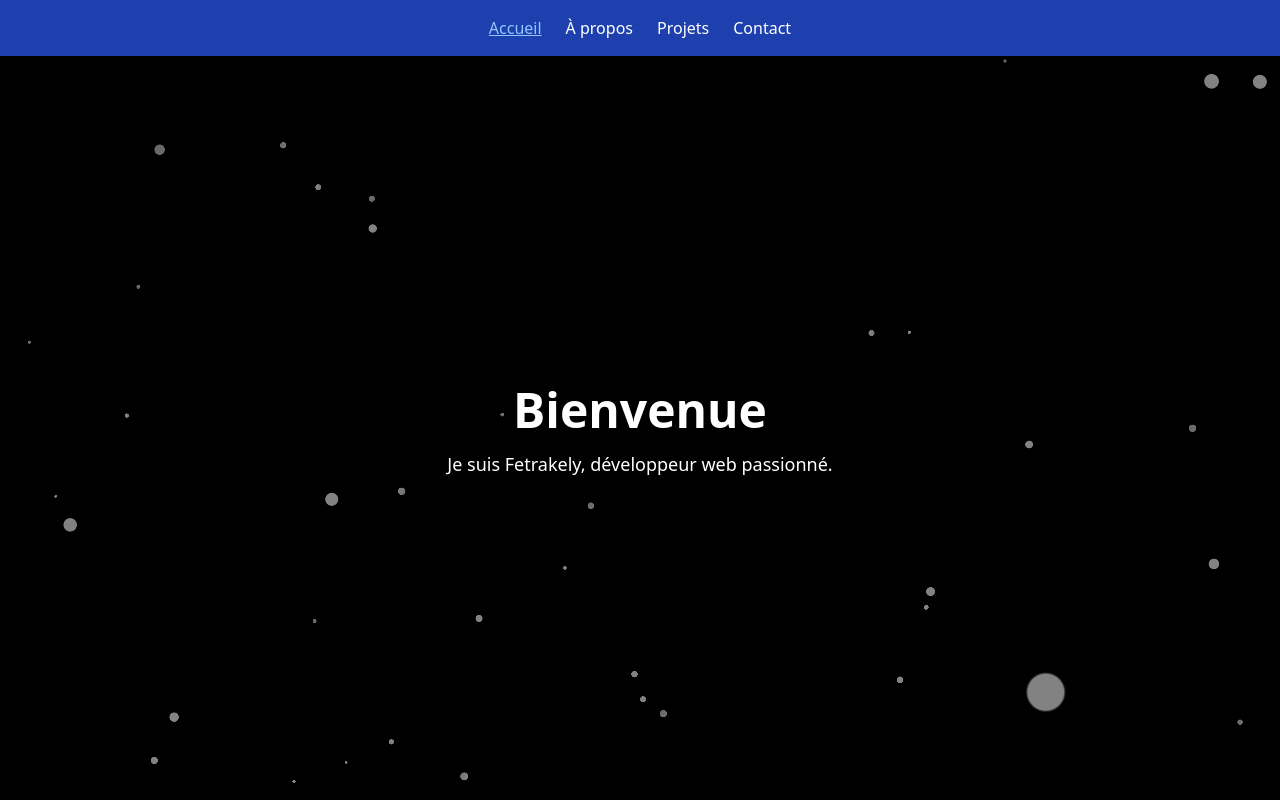
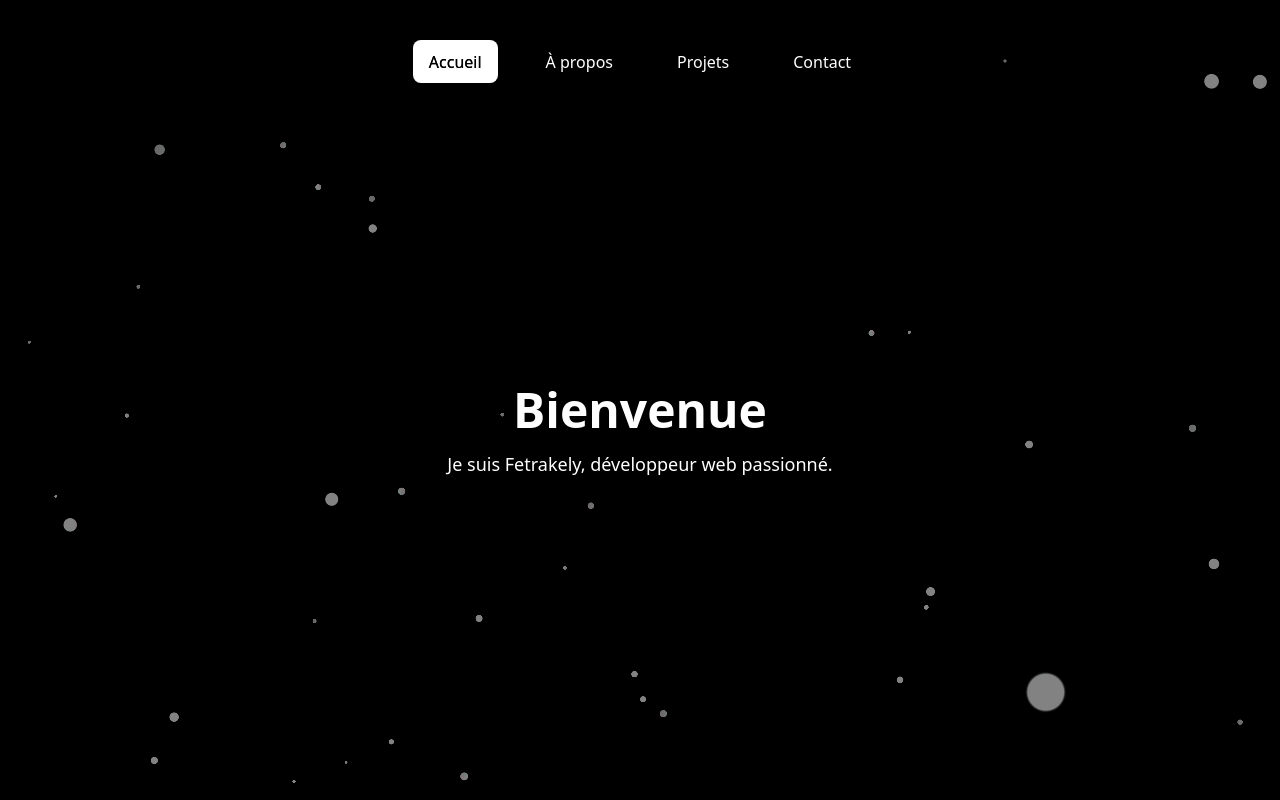
Before and after one commit to fetraandri/fetraportfoliopro, a React (Vite) app: page / in a window 1280 px wide. Shown: the top 800 px of the page. Built offline with nearby package versions, Linux system fonts and the light colour scheme.

Commit message:
Replace a navbar style

```diff
--- a/src/App.jsx
+++ b/src/App.jsx
@@ -1,4 +1,4 @@
-import { motion } from 'framer-motion';
+import { motion, useScroll, useSpring, useTransform } from 'framer-motion';
 import Header from './components/Header';
 import Footer from './components/Footer';
 import ProjectCard from './components/ProjectCard';
@@ -97,7 +97,7 @@ function App() {
         >
           <div className="container mx-auto p-6 text-center text-white">
             <h1 className="text-4xl font-bold mb-4">Contactez-moi</h1>
-            <p>Envoyez-moi un message à : <a href="mailto:tonemail@example.com" className="text-blue-300 hover:underline">tonemail@example.com</a></p>
+            <p>Envoyez-moi un message à : <a href="mailto:tonemail@example.com" className="text-blue-300 hover:underline">hei.fetra@gmail.com</a></p>
           </div>
         </motion.section>
 
--- a/src/components/Header.jsx
+++ b/src/components/Header.jsx
@@ -1,8 +1,115 @@
 import { motion } from 'framer-motion';
-import { useState, useEffect } from 'react';
+import { useState, useEffect, useRef } from 'react';
+import './styles/Header.css'; // Importation du fichier CSS
 
 function Header() {
   const [activeSection, setActiveSection] = useState('home');
+  const containerRef = useRef(null);
+  const navRef = useRef(null);
+  const filterRef = useRef(null);
+  const textRef = useRef(null);
+
+  const navItems = [
+    { label: 'Accueil', href: '#home' },
+    { label: 'À propos', href: '#about' },
+    { label: 'Projets', href: '#projects' },
+    { label: 'Contact', href: '#contact' },
+  ];
+
+  const animationTime = 600;
+  const particleCount = 15;
+  const particleDistances = [90, 10];
+  const particleR = 100;
+  const timeVariance = 300;
+  const colors = [1, 2, 3, 1, 2, 3, 1, 4];
+
+  const noise = (n = 1) => n / 2 - Math.random() * n;
+  const getXY = (distance, pointIndex, totalPoints) => {
+    const angle = ((360 + noise(8)) / totalPoints) * pointIndex * (Math.PI / 180);
+    return [distance * Math.cos(angle), distance * Math.sin(angle)];
+  };
+
+  const createParticle = (i, t, d, r) => {
+    let rotate = noise(r / 10);
+    return {
+      start: getXY(d[0], particleCount - i, particleCount),
+      end: getXY(d[1] + noise(7), particleCount - i, particleCount),
+      time: t,
+      scale: 1 + noise(0.2),
+      color: colors[Math.floor(Math.random() * colors.length)],
+      rotate: rotate > 0 ? (rotate + r / 20) * 10 : (rotate - r / 20) * 10,
+    };
+  };
+
+  const makeParticles = (element) => {
+    const d = particleDistances;
+    const r = particleR;
+    const bubbleTime = animationTime * 2 + timeVariance;
+    element.style.setProperty('--time', `${bubbleTime}ms`);
+    for (let i = 0; i < particleCount; i++) {
+      const t = animationTime * 2 + noise(timeVariance * 2);
+      const p = createParticle(i, t, d, r);
+      element.classList.remove('active');
+      setTimeout(() => {
+        const particle = document.createElement('span');
+        const point = document.createElement('span');
+        particle.classList.add('particle');
+        particle.style.setProperty('--start-x', `${p.start[0]}px`);
+        particle.style.setProperty('--start-y', `${p.start[1]}px`);
+        particle.style.setProperty('--end-x', `${p.end[0]}px`);
+        particle.style.setProperty('--end-y', `${p.end[1]}px`);
+        particle.style.setProperty('--time', `${p.time}ms`);
+        particle.style.setProperty('--scale', `${p.scale}`);
+        particle.style.setProperty('--color', `var(--color-${p.color}, white)`);
+        particle.style.setProperty('--rotate', `${p.rotate}deg`);
+        point.classList.add('point');
+        particle.appendChild(point);
+        element.appendChild(particle);
+        requestAnimationFrame(() => {
+          element.classList.add('active');
+        });
+        setTimeout(() => {
+          try {
+            element.removeChild(particle);
+          } catch {
+            // do nothing
+          }
+        }, t);
+      }, 30);
+    }
+  };
+
+  const updateEffectPosition = (element) => {
+    if (!containerRef.current || !filterRef.current || !textRef.current) return;
+    const containerRect = containerRef.current.getBoundingClientRect();
+    const pos = element.getBoundingClientRect();
+    const styles = {
+      left: `${pos.x - containerRect.x}px`,
+      top: `${pos.y - containerRect.y}px`,
+      width: `${pos.width}px`,
+      height: `${pos.height}px`,
+    };
+    Object.assign(filterRef.current.style, styles);
+    Object.assign(textRef.current.style, styles);
+    textRef.current.innerText = element.innerText;
+  };
+
+  const handleClick = (e, section) => {
+    const liEl = e.currentTarget;
+    if (activeSection === section) return;
+    setActiveSection(section);
+    updateEffectPosition(liEl);
+    if (filterRef.current) {
+      const particles = filterRef.current.querySelectorAll('.particle');
+      particles.forEach((p) => filterRef.current.removeChild(p));
+      makeParticles(filterRef.current);
+    }
+    if (textRef.current) {
+      textRef.current.classList.remove('active');
+      void textRef.current.offsetWidth;
+      textRef.current.classList.add('active');
+    }
+  };
 
   useEffect(() => {
     const handleScroll = () => {
@@ -12,6 +119,8 @@ function Header() {
         const element = document.getElementById(section);
         if (element && scrollPosition >= element.offsetTop && scrollPosition < element.offsetTop + element.offsetHeight) {
           setActiveSection(section);
+          const activeLi = navRef.current?.querySelectorAll('li')[sections.indexOf(section)];
+          if (activeLi) updateEffectPosition(activeLi);
         }
       }
     };
@@ -19,20 +128,48 @@ function Header() {
     return () => window.removeEventListener('scroll', handleScroll);
   }, []);
 
+  useEffect(() => {
+    if (!navRef.current) return;
+    const activeLi = navRef.current.querySelectorAll('li')[navItems.findIndex(item => item.href === `#${activeSection}`)];
+    if (activeLi) {
+      updateEffectPosition(activeLi);
+      textRef.current?.classList.add('active');
+    }
+  }, [activeSection]);
+
   return (
-    <motion.nav
+    <motion.div
       initial={{ y: -50, opacity: 0 }}
       animate={{ y: 0, opacity: 1 }}
       transition={{ duration: 0.5 }}
-      className="bg-blue-800 text-white p-4 shadow-md fixed top-0 w-full z-10"
+      className="motion-div fixed top-0 w-full z-10"
+      ref={containerRef}
     >
-      <ul className="flex space-x-6 justify-center">
-        <li><a href="#home" className={`hover:text-blue-300 ${activeSection === 'home' ? 'text-blue-300 underline' : ''}`}>Accueil</a></li>
-        <li><a href="#about" className={`hover:text-blue-300 ${activeSection === 'about' ? 'text-blue-300 underline' : ''}`}>À propos</a></li>
-        <li><a href="#projects" className={`hover:text-blue-300 ${activeSection === 'projects' ? 'text-blue-300 underline' : ''}`}>Projets</a></li>
-        <li><a href="#contact" className={`hover:text-blue-300 ${activeSection === 'contact' ? 'text-blue-300 underline' : ''}`}>Contact</a></li>
-      </ul>
-    </motion.nav>
+      <nav className="flex relative" style={{ transform: 'translate3d(0,0,0.01px)' }}>
+        <ul
+          ref={navRef}
+          className="flex gap-8 list-none p-0 px-4 m-0 relative z-[3] justify-center w-full"
+          style={{
+            color: 'white',
+            textShadow: '0 1px 1px hsl(205deg 30% 10% / 0.2)',
+          }}
+        >
+          {navItems.map((item, index) => (
+            <li
+              key={index}
+              className={`py-[0.6em] px-[1em] rounded-full relative cursor-pointer transition-[background-color_color_box-shadow] duration-300 ease shadow-[0_0_0.5px_1.5px_transparent] text-white ${activeSection === item.href.slice(1) ? 'active' : ''}`}
+              onClick={(e) => handleClick(e, item.href.slice(1))}
+            >
+              <a href={item.href} className="outline-none">
+                {item.label}
+              </a>
+            </li>
+          ))}
+        </ul>
+      </nav>
+      <span className="effect filter" ref={filterRef} />
+      <span className="effect text" ref={textRef} />
+    </motion.div>
   );
 }
 
--- /dev/null
+++ b/src/components/styles/Header.css
@@ -0,0 +1,164 @@
+:root {
+  --linear-ease: linear(0, 0.068, 0.19 2.7%, 0.804 8.1%, 1.037, 1.199 13.2%, 1.245, 1.27 15.8%, 1.274, 1.272 17.4%, 1.249 19.1%, 0.996 28%, 0.949, 0.928 33.3%, 0.926, 0.933 36.8%, 1.001 45.6%, 1.013, 1.019 50.8%, 1.018 54.4%, 1 63.1%, 0.995 68%, 1.001 85%, 1);
+}
+
+.effect {
+  position: absolute;
+  opacity: 1;
+  pointer-events: none;
+  display: grid;
+  place-items: center;
+  z-index: 1;
+}
+
+.effect.text {
+  color: white;
+  transition: color 0.3s ease;
+}
+
+.effect.text.active {
+  color: black;
+}
+
+.effect.filter {
+  filter: blur(7px) contrast(100) blur(0);
+  mix-blend-mode: lighten;
+}
+
+.effect.filter::before {
+  content: "";
+  position: absolute;
+  inset: -75px;
+  z-index: -2;
+  background: black;
+}
+
+.effect.filter::after {
+  content: "";
+  position: absolute;
+  inset: 0;
+  background: white;
+  transform: scale(0);
+  opacity: 0;
+  z-index: -1;
+  border-radius: 9999px;
+}
+
+.effect.active::after {
+  animation: pill 0.3s ease both;
+}
+
+@keyframes pill {
+  to {
+    transform: scale(1);
+    opacity: 1;
+  }
+}
+
+.particle,
+.point {
+  display: block;
+  opacity: 0;
+  width: 20px;
+  height: 20px;
+  border-radius: 9999px;
+  transform-origin: center;
+}
+
+.particle {
+  --time: 5s;
+  position: absolute;
+  top: calc(50% - 8px);
+  left: calc(50% - 8px);
+  animation: particle calc(var(--time)) ease 1 -350ms;
+}
+
+.point {
+  background: var(--color);
+  opacity: 1;
+  animation: point calc(var(--time)) ease 1 -350ms;
+}
+
+@keyframes particle {
+  0% {
+    transform: rotate(0deg) translate(calc(var(--start-x)), calc(var(--start-y)));
+    opacity: 1;
+    animation-timing-function: cubic-bezier(0.55, 0, 1, 0.45);
+  }
+  70% {
+    transform: rotate(calc(var(--rotate) * 0.5)) translate(calc(var(--end-x) * 1.2), calc(var(--end-y) * 1.2));
+    opacity: 1;
+    animation-timing-function: ease;
+  }
+  85% {
+    transform: rotate(calc(var(--rotate) * 0.66)) translate(calc(var(--end-x)), calc(var(--end-y)));
+    opacity: 1;
+  }
+  100% {
+    transform: rotate(calc(var(--rotate) * 1.2)) translate(calc(var(--end-x) * 0.5), calc(var(--end-y) * 0.5));
+    opacity: 1;
+  }
+}
+
+@keyframes point {
+  0% {
+    transform: scale(0);
+    opacity: 0;
+    animation-timing-function: cubic-bezier(0.55, 0, 1, 0.45);
+  }
+  25% {
+    transform: scale(calc(var(--scale) * 0.25));
+  }
+  38% {
+    opacity: 1;
+  }
+  65% {
+    transform: scale(var(--scale));
+    opacity: 1;
+    animation-timing-function: ease;
+  }
+  85% {
+    transform: scale(var(--scale));
+    opacity: 1;
+  }
+  100% {
+    transform: scale(0);
+    opacity: 0;
+  }
+}
+
+li.active {
+  color: black;
+  text-shadow: none;
+}
+
+li.active::after {
+  opacity: 1;
+  transform: scale(1);
+}
+
+li::after {
+  content: "";
+  position: absolute;
+  inset: 0;
+  border-radius: 8px;
+  background: white;
+  opacity: 0;
+  transform: scale(0);
+  transition: all 0.3s ease;
+  z-index: -1;
+}
+
+/* Styles pour plus d'espace en haut */
+nav {
+  padding-top: 2rem;
+}
+
+ul {
+  padding-top: 0.5rem;
+  padding-bottom: 0.5rem;
+}
+
+.motion-div {
+  padding-top: 0.5rem;
+}
--- a/src/index.css
+++ b/src/index.css
@@ -4,4 +4,9 @@
 
 html {
   scroll-behavior: smooth;
+  scroll-snap-type: y mandatory;
 }
+
+.snap-start {
+  scroll-snap-align: start;
+}
```
Also changed, not shown: src/components/styles/Particles.css (line endings or trailing spaces).
